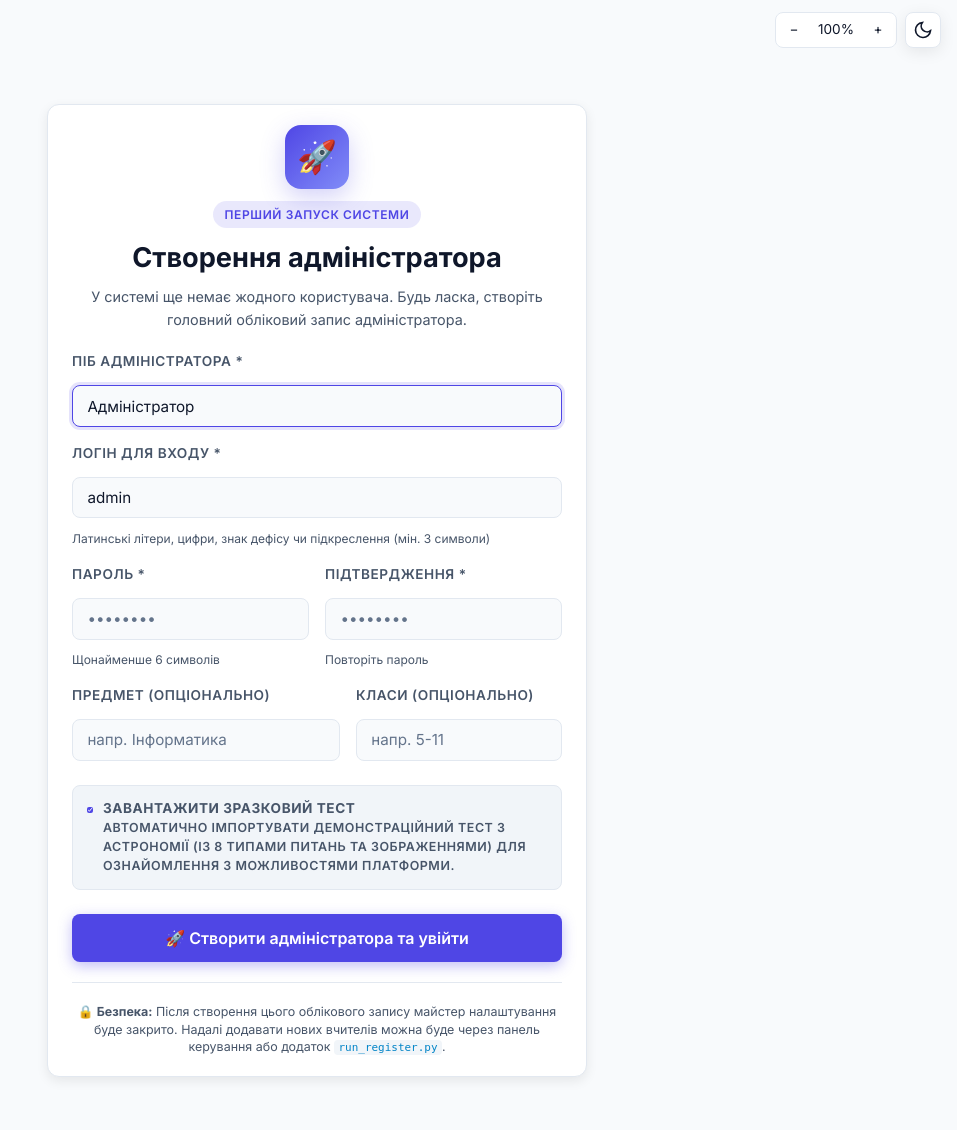
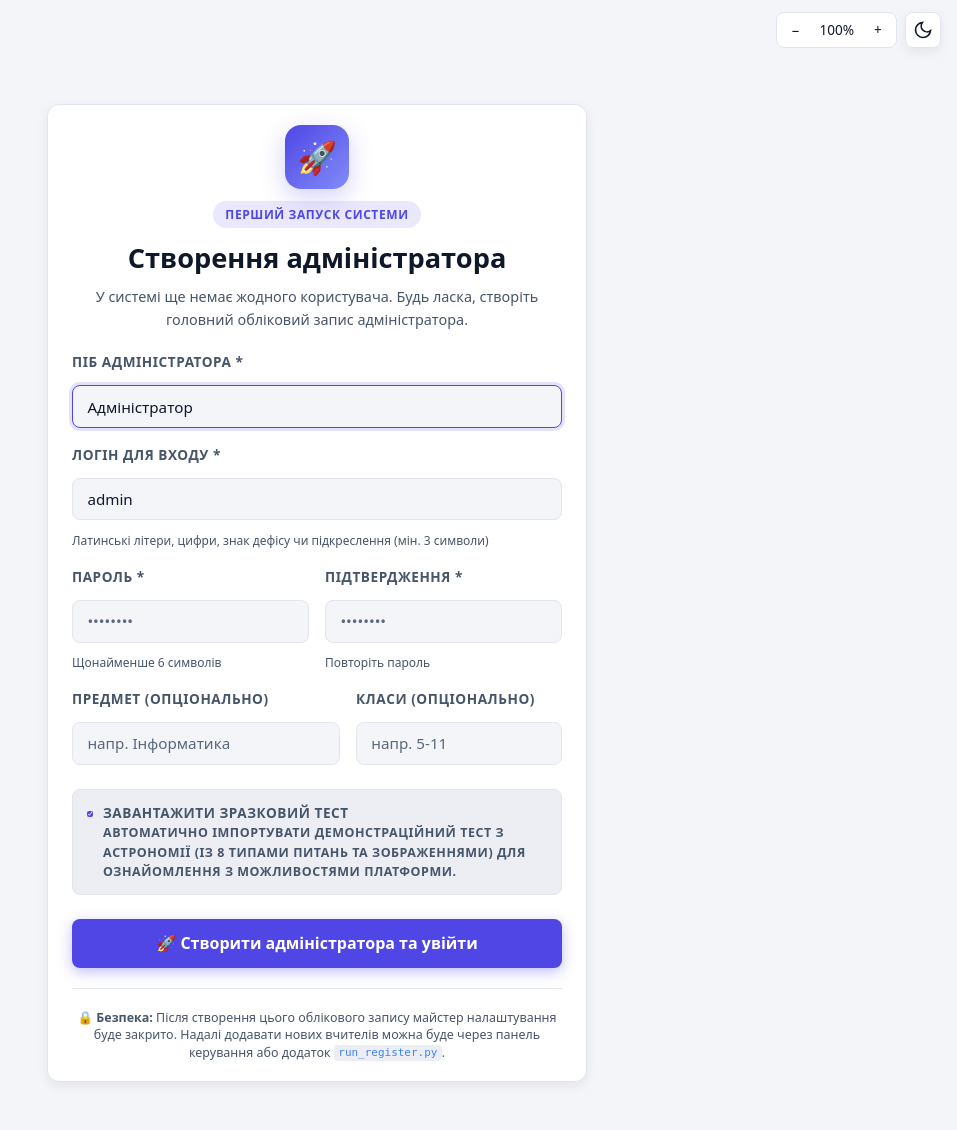
Before and after one commit to yrskrs/school_test, a FastAPI app: page /setup in a window 1280 px wide. Shown: the whole page, without its empty margins (323-1280 px from the left). Before the commit the page ends 1079 px from the top, so only its background shows below. Run offline with FastAPI, Linux system fonts and the light colour scheme.

Commit message:
style: align light and dark themes with SchoolNet design system

```diff
--- a/app/static/css/styles.css
+++ b/app/static/css/styles.css
@@ -8,96 +8,194 @@
 /* ---------- CSS Variables ---------- */
 :root {
   color-scheme: dark;
-  --bg:          #0f1117;
-  --bg-card:     #1a1d2e;
-  --bg-card2:    #222538;
-  --border:      #2e3250;
-  --border-light:#3a3f6e;
-
-  --text:        #e8eaf6;
-  --text-muted:  #8b92b8;
-  --text-dim:    #5c6290;
-
-  --primary:     #6c63ff;
-  --primary-dark:#5a52e0;
-  --primary-glow:rgba(108,99,255,.25);
-
-  --success:     #22c55e;
-  --success-bg:  rgba(34,197,94,.12);
-  --danger:      #ef4444;
-  --danger-bg:   rgba(239,68,68,.12);
-  --warning:     #f59e0b;
-  --warning-bg:  rgba(245,158,11,.12);
-  --info:        #38bdf8;
-  --info-bg:     rgba(56,189,248,.12);
+  --bg:          #0d1117;
+  --bg-card:     #1c2333;
+  --bg-card2:    #161b22;
+  --border:      #2d3748;
+  --border-light:#252f40;
+
+  --text:        #e2e8f0;
+  --text-muted:  #94a3b8;
+  --text-dim:    #64748b;
+
+  --primary:     #818cf8;
+  --primary-dark:#6366f1;
+  --primary-glow:rgba(129, 140, 248, 0.2);
+
+  --success:     #10b981;
+  --success-bg:  rgba(52, 211, 153, 0.15);
+  --danger:      #f87171;
+  --danger-bg:   rgba(248, 113, 113, 0.15);
+  --warning:     #fbbf24;
+  --warning-bg:  rgba(251, 191, 36, 0.15);
+  --info:        #60a5fa;
+  --info-bg:     rgba(96, 165, 250, 0.15);
 
   --radius:      12px;
   --radius-sm:   8px;
-  --shadow:      0 4px 24px rgba(0,0,0,.4);
-  --shadow-sm:   0 2px 8px rgba(0,0,0,.25);
+  --shadow:      0 4px 16px rgba(0, 0, 0, 0.5);
+  --shadow-sm:   0 1px 3px rgba(0, 0, 0, 0.4);
 
   --transition:  .18s ease;
-  --font:        'Inter', system-ui, sans-serif;
+  --font:        system-ui, -apple-system, 'Segoe UI', Roboto, Ubuntu, Cantarell, 'Noto Sans', 'Inter', sans-serif;
+
+  /* SchoolNet aliases for cross-compatibility */
+  --color-bg:            var(--bg);
+  --color-surface:       var(--bg-card);
+  --color-bg-secondary:  var(--bg-card2);
+  --color-border:        var(--border);
+  --color-border-light:  var(--border-light);
+  --color-text-primary:  var(--text);
+  --color-text-secondary:var(--text-muted);
+  --color-text-muted:    var(--text-dim);
+  --color-primary:       var(--primary);
+  --color-primary-hover: var(--primary-dark);
+  --color-primary-light: #1e1b4b;
+  --color-primary-text:  #a5b4fc;
+  --color-success:       #34d399;
+  --color-warning:       var(--warning);
+  --color-danger:        var(--danger);
+  --color-info:          var(--info);
 }
 
 @media (prefers-color-scheme: light) {
   :root:not([data-theme="dark"]) {
     color-scheme: light;
-    --bg:          #f8fafc;
+    --bg:          #f4f5f8;
     --bg-card:     #ffffff;
-    --bg-card2:    #f1f5f9;
-    --border:      #e2e8f0;
-    --border-light:#cbd5e1;
+    --bg-card2:    #eceef4;
+    --border:      #e2e5ee;
+    --border-light:#eef0f6;
 
     --text:        #0f172a;
     --text-muted:  #475569;
-    --text-dim:    #64748b;
+    --text-dim:    #59677c;
 
     --primary:     #4f46e5;
     --primary-dark:#4338ca;
     --primary-glow:rgba(79, 70, 229, 0.15);
 
-    --success:     #059669;
-    --success-bg:  rgba(16, 185, 129, 0.15);
-    --danger:      #dc2626;
-    --danger-bg:   rgba(239, 68, 68, 0.15);
-    --warning:     #d97706;
-    --warning-bg:  rgba(245, 158, 11, 0.15);
-    --info:        #0284c7;
-    --info-bg:     rgba(14, 165, 233, 0.15);
-
-    --shadow:      0 4px 12px rgba(0,0,0,0.08);
-    --shadow-sm:   0 1px 4px rgba(0,0,0,0.05);
+    --success:     #047857;
+    --success-bg:  rgba(4, 120, 87, 0.12);
+    --danger:      #b91c1c;
+    --danger-bg:   rgba(185, 28, 28, 0.12);
+    --warning:     #92400e;
+    --warning-bg:  rgba(146, 64, 14, 0.12);
+    --info:        #3b82f6;
+    --info-bg:     rgba(59, 130, 246, 0.12);
+
+    --shadow:      0 4px 12px rgba(15, 23, 42, 0.07);
+    --shadow-sm:   0 1px 2px rgba(15, 23, 42, 0.06);
+
+    --color-bg:            var(--bg);
+    --color-surface:       var(--bg-card);
+    --color-bg-secondary:  var(--bg-card2);
+    --color-border:        var(--border);
+    --color-border-light:  var(--border-light);
+    --color-text-primary:  var(--text);
+    --color-text-secondary:var(--text-muted);
+    --color-text-muted:    var(--text-dim);
+    --color-primary:       var(--primary);
+    --color-primary-hover: var(--primary-dark);
+    --color-primary-light: #e0e7ff;
+    --color-primary-text:  var(--primary);
+    --color-success:       var(--success);
+    --color-warning:       var(--warning);
+    --color-danger:        var(--danger);
+    --color-info:          var(--info);
   }
 }
 
 [data-theme="light"] {
   color-scheme: light;
-  --bg:          #f8fafc;
+  --bg:          #f4f5f8;
   --bg-card:     #ffffff;
-  --bg-card2:    #f1f5f9;
-  --border:      #e2e8f0;
-  --border-light:#cbd5e1;
+  --bg-card2:    #eceef4;
+  --border:      #e2e5ee;
+  --border-light:#eef0f6;
 
   --text:        #0f172a;
   --text-muted:  #475569;
-  --text-dim:    #64748b;
+  --text-dim:    #59677c;
 
   --primary:     #4f46e5;
   --primary-dark:#4338ca;
   --primary-glow:rgba(79, 70, 229, 0.15);
 
-  --success:     #059669;
-  --success-bg:  rgba(16, 185, 129, 0.15);
-  --danger:      #dc2626;
-  --danger-bg:   rgba(239, 68, 68, 0.15);
-  --warning:     #d97706;
-  --warning-bg:  rgba(245, 158, 11, 0.15);
-  --info:        #0284c7;
-  --info-bg:     rgba(14, 165, 233, 0.15);
-
-  --shadow:      0 4px 12px rgba(0,0,0,0.08);
-  --shadow-sm:   0 1px 4px rgba(0,0,0,0.05);
+  --success:     #047857;
+  --success-bg:  rgba(4, 120, 87, 0.12);
+  --danger:      #b91c1c;
+  --danger-bg:   rgba(185, 28, 28, 0.12);
+  --warning:     #92400e;
+  --warning-bg:  rgba(146, 64, 14, 0.12);
+  --info:        #3b82f6;
+  --info-bg:     rgba(59, 130, 246, 0.12);
+
+  --shadow:      0 4px 12px rgba(15, 23, 42, 0.07);
+  --shadow-sm:   0 1px 2px rgba(15, 23, 42, 0.06);
+
+  --color-bg:            var(--bg);
+  --color-surface:       var(--bg-card);
+  --color-bg-secondary:  var(--bg-card2);
+  --color-border:        var(--border);
+  --color-border-light:  var(--border-light);
+  --color-text-primary:  var(--text);
+  --color-text-secondary:var(--text-muted);
+  --color-text-muted:    var(--text-dim);
+  --color-primary:       var(--primary);
+  --color-primary-hover: var(--primary-dark);
+  --color-primary-light: #e0e7ff;
+  --color-primary-text:  var(--primary);
+  --color-success:       var(--success);
+  --color-warning:       var(--warning);
+  --color-danger:        var(--danger);
+  --color-info:          var(--info);
+}
+
+[data-theme="dark"] {
+  color-scheme: dark;
+  --bg:          #0d1117;
+  --bg-card:     #1c2333;
+  --bg-card2:    #161b22;
+  --border:      #2d3748;
+  --border-light:#252f40;
+
+  --text:        #e2e8f0;
+  --text-muted:  #94a3b8;
+  --text-dim:    #64748b;
+
+  --primary:     #818cf8;
+  --primary-dark:#6366f1;
+  --primary-glow:rgba(129, 140, 248, 0.2);
+
+  --success:     #10b981;
+  --success-bg:  rgba(52, 211, 153, 0.15);
+  --danger:      #f87171;
+  --danger-bg:   rgba(248, 113, 113, 0.15);
+  --warning:     #fbbf24;
+  --warning-bg:  rgba(251, 191, 36, 0.15);
+  --info:        #60a5fa;
+  --info-bg:     rgba(96, 165, 250, 0.15);
+
+  --shadow:      0 4px 16px rgba(0, 0, 0, 0.5);
+  --shadow-sm:   0 1px 3px rgba(0, 0, 0, 0.4);
+
+  --color-bg:            var(--bg);
+  --color-surface:       var(--bg-card);
+  --color-bg-secondary:  var(--bg-card2);
+  --color-border:        var(--border);
+  --color-border-light:  var(--border-light);
+  --color-text-primary:  var(--text);
+  --color-text-secondary:var(--text-muted);
+  --color-text-muted:    var(--text-dim);
+  --color-primary:       var(--primary);
+  --color-primary-hover: var(--primary-dark);
+  --color-primary-light: #1e1b4b;
+  --color-primary-text:  #a5b4fc;
+  --color-success:       #34d399;
+  --color-warning:       var(--warning);
+  --color-danger:        var(--danger);
+  --color-info:          var(--info);
 }
 
 /* ---------- Reset ---------- */
--- a/app/templates/base.html
+++ b/app/templates/base.html
@@ -9,25 +9,29 @@
     // Critical inline theme initialization before any external stylesheets load (eliminates white flash/FOUC)
     (function() {
       try {
-        var savedTheme = localStorage.getItem('theme');
+        var savedTheme = localStorage.getItem('theme') || localStorage.getItem('sn-theme');
         if (!savedTheme) {
           savedTheme = (window.matchMedia && window.matchMedia('(prefers-color-scheme: light)').matches) ? 'light' : 'dark';
         }
         document.documentElement.setAttribute('data-theme', savedTheme);
-        document.documentElement.style.backgroundColor = (savedTheme === 'light') ? '#f8fafc' : '#0f1117';
-        document.documentElement.style.color = (savedTheme === 'light') ? '#0f172a' : '#e8eaf6';
+        document.documentElement.style.backgroundColor = (savedTheme === 'light') ? '#f4f5f8' : '#0d1117';
+        document.documentElement.style.color = (savedTheme === 'light') ? '#0f172a' : '#e2e8f0';
       } catch (e) {}
     })();
   </script>
   <style>
     /* Critical base colors to ensure zero flash on page transition */
     html {
-      background-color: #0f1117;
-      color: #e8eaf6;
+      background-color: #0d1117;
+      color: #e2e8f0;
     }
     html[data-theme="light"] {
-      background-color: #f8fafc;
+      background-color: #f4f5f8;
       color: #0f172a;
+    }
+    html[data-theme="dark"] {
+      background-color: #0d1117;
+      color: #e2e8f0;
     }
     body {
       background-color: inherit;
@@ -63,9 +67,12 @@
         ((window.matchMedia && window.matchMedia('(prefers-color-scheme: light)').matches) ? 'light' : 'dark');
       const nextTheme = currentTheme === 'light' ? 'dark' : 'light';
       document.documentElement.setAttribute('data-theme', nextTheme);
-      document.documentElement.style.backgroundColor = nextTheme === 'light' ? '#f8fafc' : '#0f1117';
-      document.documentElement.style.color = nextTheme === 'light' ? '#0f172a' : '#e8eaf6';
-      try { localStorage.setItem('theme', nextTheme); } catch (e) {}
+      document.documentElement.style.backgroundColor = nextTheme === 'light' ? '#f4f5f8' : '#0d1117';
+      document.documentElement.style.color = nextTheme === 'light' ? '#0f172a' : '#e2e8f0';
+      try {
+        localStorage.setItem('theme', nextTheme);
+        localStorage.setItem('sn-theme', nextTheme);
+      } catch (e) {}
       updateThemeIcons();
     }
 
```
Also changed, not shown: other parts of app/static/css/styles.css (+31 -30 lines), app/templates/take_test.html (+7 -7 lines), CHANGELOG.md.
